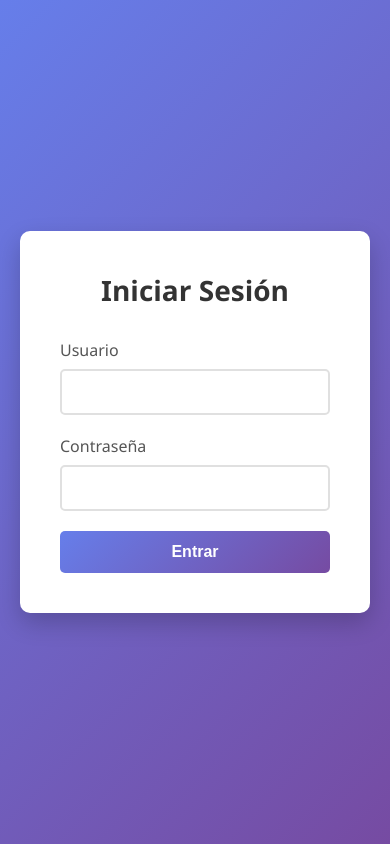
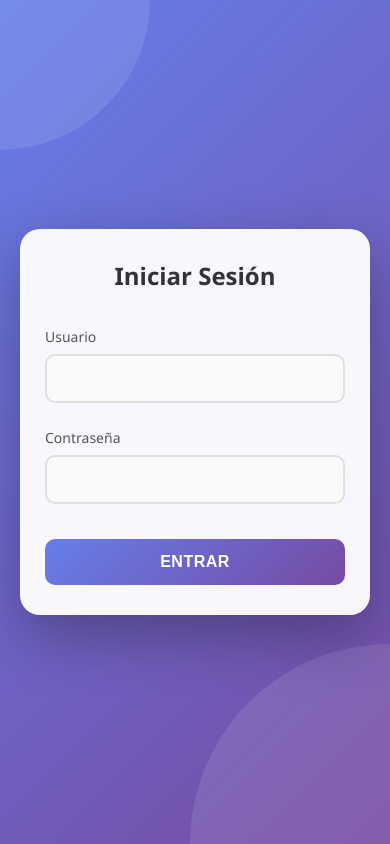
Before and after one commit to lreyesp2609/sistema-productos-nodejs, a website: page public/index.html in a window 390 px wide. Drawn offline with Linux system fonts and the light colour scheme.

Commit message:
Mejora de diseño del login - Rafael

```diff
--- a/public/index.html
+++ b/public/index.html
@@ -4,9 +4,155 @@
     <meta charset="UTF-8">
     <meta name="viewport" content="width=device-width, initial-scale=1.0">
     <title>Login</title>
-    <link rel="stylesheet" href="index.css">
+    <style>
+        * {
+            margin: 0;
+            padding: 0;
+            box-sizing: border-box;
+        }
+
+        body {
+            font-family: 'Segoe UI', Tahoma, Geneva, Verdana, sans-serif;
+            background: linear-gradient(135deg, #667eea 0%, #764ba2 100%);
+            min-height: 100vh;
+            display: flex;
+            justify-content: center;
+            align-items: center;
+            padding: 20px;
+        }
+
+        .container {
+            width: 100%;
+            max-width: 420px;
+        }
+
+        .login-box {
+            background: rgba(255, 255, 255, 0.95);
+            backdrop-filter: blur(10px);
+            border-radius: 20px;
+            padding: 40px;
+            box-shadow: 0 20px 60px rgba(0, 0, 0, 0.3);
+            animation: slideIn 0.5s ease-out;
+        }
+
+        @keyframes slideIn {
+            from {
+                opacity: 0;
+                transform: translateY(-30px);
+            }
+            to {
+                opacity: 1;
+                transform: translateY(0);
+            }
+        }
+
+        h1 {
+            color: #333;
+            text-align: center;
+            margin-bottom: 35px;
+            font-size: 28px;
+            font-weight: 600;
+        }
+
+        .input-group {
+            margin-bottom: 25px;
+            position: relative;
+        }
+
+        label {
+            display: block;
+            color: #555;
+            font-size: 14px;
+            font-weight: 500;
+            margin-bottom: 8px;
+            transition: color 0.3s;
+        }
+
+        input {
+            width: 100%;
+            padding: 14px 16px;
+            border: 2px solid #e0e0e0;
+            border-radius: 10px;
+            font-size: 15px;
+            transition: all 0.3s ease;
+            background: #fafafa;
+            color: #333;
+        }
+
+        input:focus {
+            outline: none;
+            border-color: #667eea;
+            background: white;
+            box-shadow: 0 0 0 4px rgba(102, 126, 234, 0.1);
+        }
+
+        input:focus + label {
+            color: #667eea;
+        }
+
+        button {
+            width: 100%;
+            padding: 14px;
+            background: linear-gradient(135deg, #667eea 0%, #764ba2 100%);
+            color: white;
+            border: none;
+            border-radius: 10px;
+            font-size: 16px;
+            font-weight: 600;
+            cursor: pointer;
+            transition: all 0.3s ease;
+            margin-top: 10px;
+            text-transform: uppercase;
+            letter-spacing: 0.5px;
+        }
+
+        button:hover {
+            transform: translateY(-2px);
+            box-shadow: 0 8px 20px rgba(102, 126, 234, 0.4);
+        }
+
+        button:active {
+            transform: translateY(0);
+        }
+
+        .decorative-circle {
+            position: fixed;
+            border-radius: 50%;
+            opacity: 0.1;
+            pointer-events: none;
+        }
+
+        .circle1 {
+            width: 300px;
+            height: 300px;
+            background: white;
+            top: -150px;
+            left: -150px;
+        }
+
+        .circle2 {
+            width: 400px;
+            height: 400px;
+            background: white;
+            bottom: -200px;
+            right: -200px;
+        }
+
+        @media (max-width: 480px) {
+            .login-box {
+                padding: 30px 25px;
+            }
+
+            h1 {
+                font-size: 24px;
+            }
+        }
+    </style>
 </head>
 <body>
+    <div class="decorative-circle circle1"></div>
+    <div class="decorative-circle circle2"></div>
+
     <div class="container">
         <div class="login-box">
             <h1>Iniciar Sesión</h1>
@@ -23,6 +169,7 @@
             </form>
         </div>
     </div>
+
     <script src="script.js"></script>
 </body>
 </html>
```
